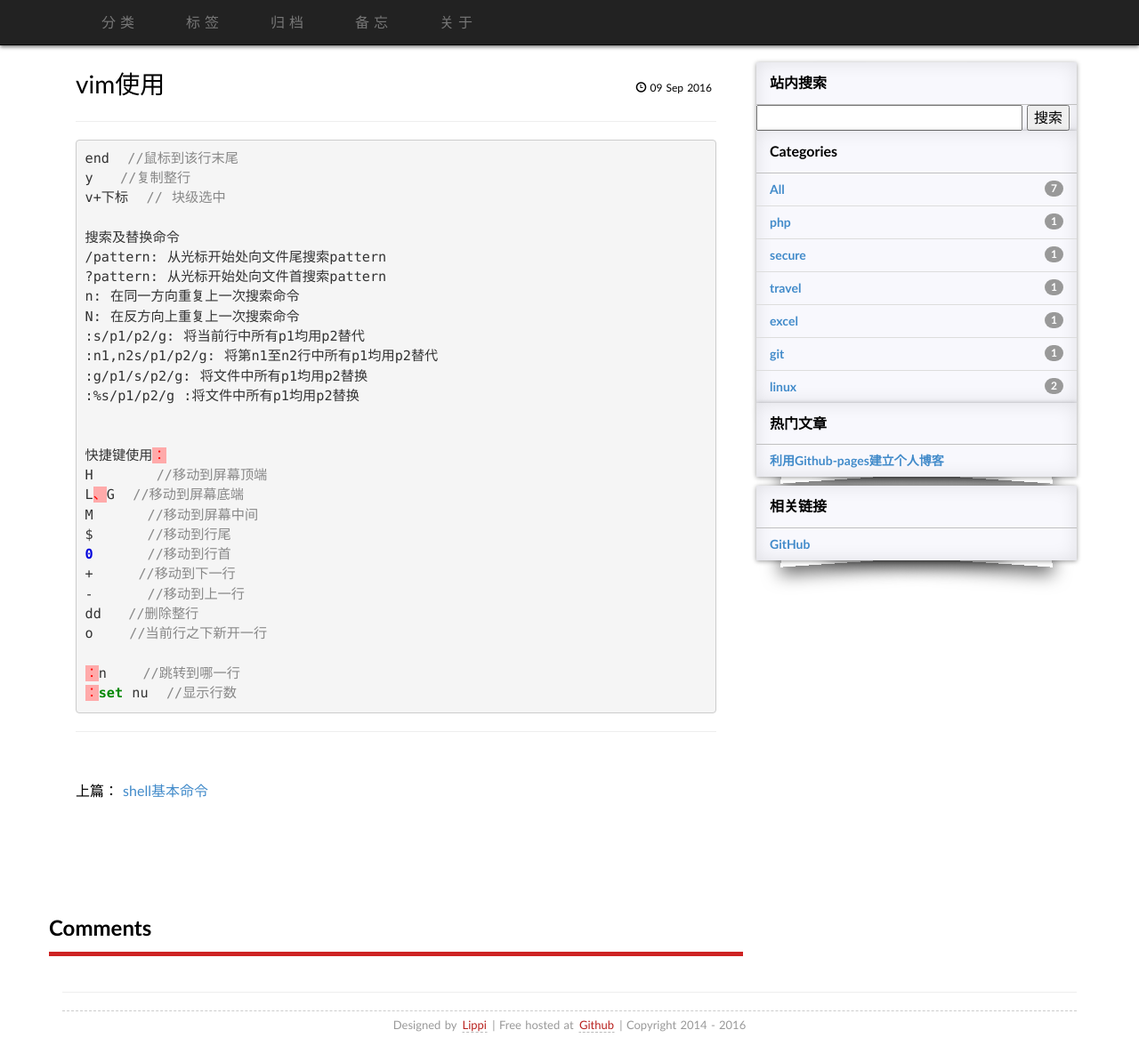
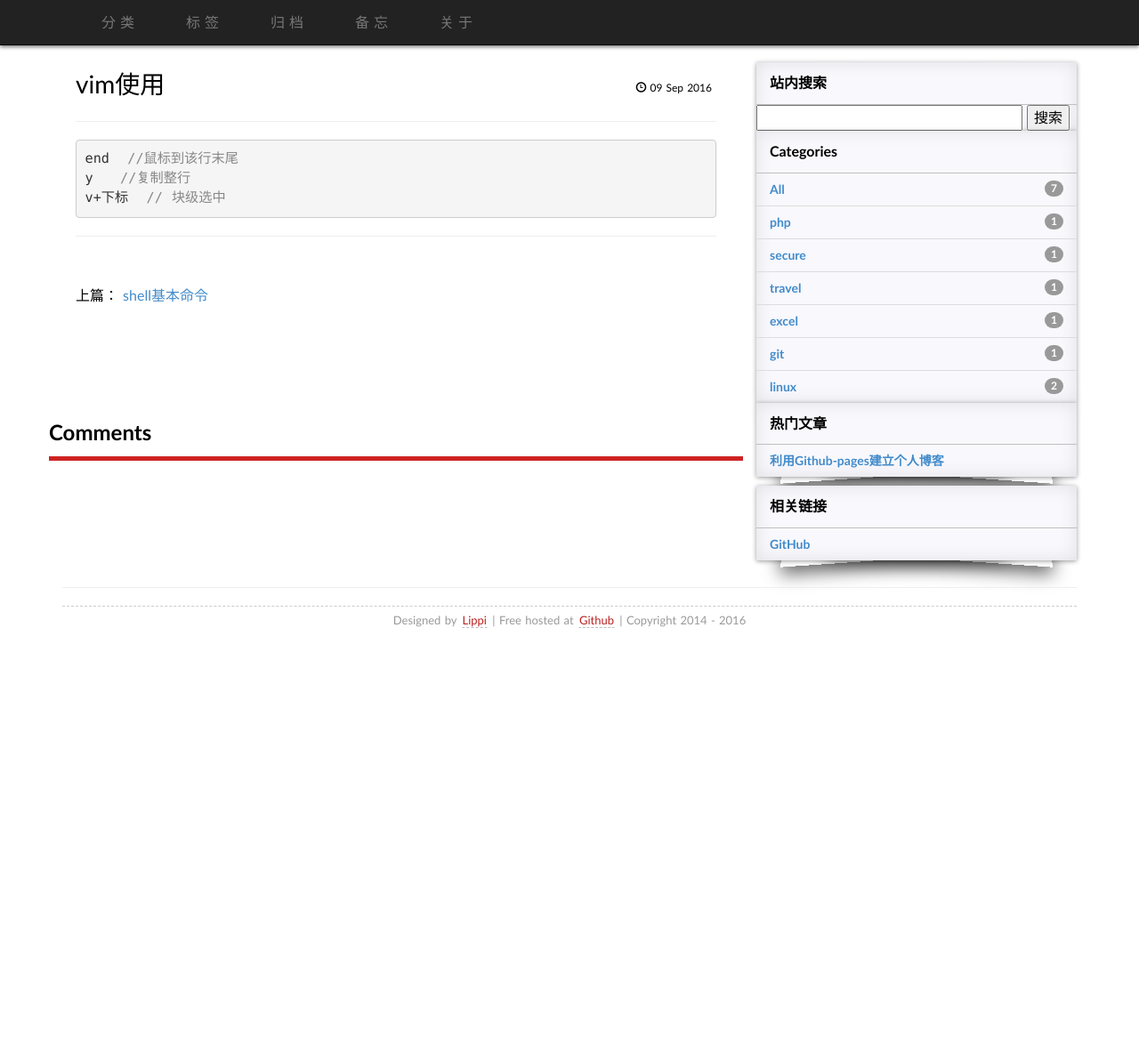
Before and after one commit to wulimin/blog, a Jekyll site: the page built from _posts/2016-09-09-linux-vim.md, in a window 1280 px wide and 1176 px high. Shown: the whole window at 89% size. Built offline with Jekyll 4.4.1, drawn with Linux system fonts in a browser that asks for light colours; nearby versions of some CDN libraries; some web fonts are replaced; library files that are not in the unit come from our copies; comment, search, counter and statistics services are not loaded.

Commit message:
Update 2016-09-09-linux-vim.md

````diff
--- a/_posts/2016-09-09-linux-vim.md
+++ b/_posts/2016-09-09-linux-vim.md
@@ -9,29 +9,4 @@ tag : linux
 end  //鼠标到该行末尾
 y   //复制整行
 v+下标  // 块级选中
-
-搜索及替换命令
-/pattern: 从光标开始处向文件尾搜索pattern
-?pattern: 从光标开始处向文件首搜索pattern
-n: 在同一方向重复上一次搜索命令
-N: 在反方向上重复上一次搜索命令
-:s/p1/p2/g: 将当前行中所有p1均用p2替代
-:n1,n2s/p1/p2/g: 将第n1至n2行中所有p1均用p2替代
-:g/p1/s/p2/g: 将文件中所有p1均用p2替换
-:%s/p1/p2/g :将文件中所有p1均用p2替换
-
-
-快捷键使用：
-H       //移动到屏幕顶端
-L、G  //移动到屏幕底端
-M      //移动到屏幕中间
-$      //移动到行尾
-0      //移动到行首
-+     //移动到下一行
--      //移动到上一行
-dd   //删除整行
-o    //当前行之下新开一行
-
-：n    //跳转到哪一行
-：set nu  //显示行数
 ```
````
